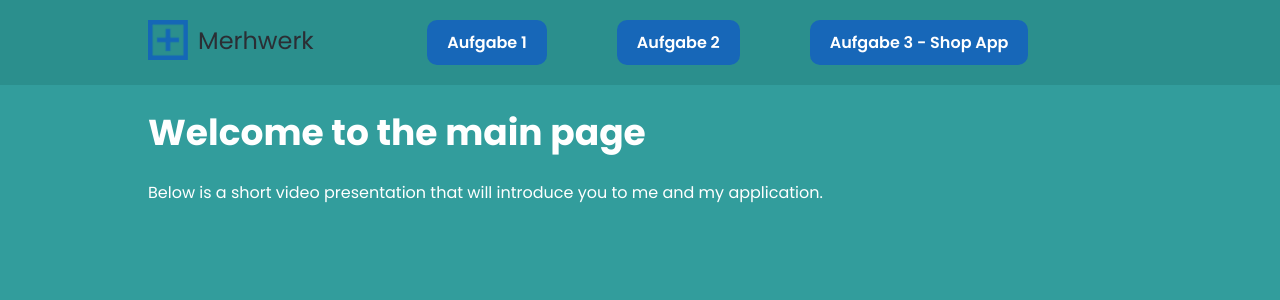
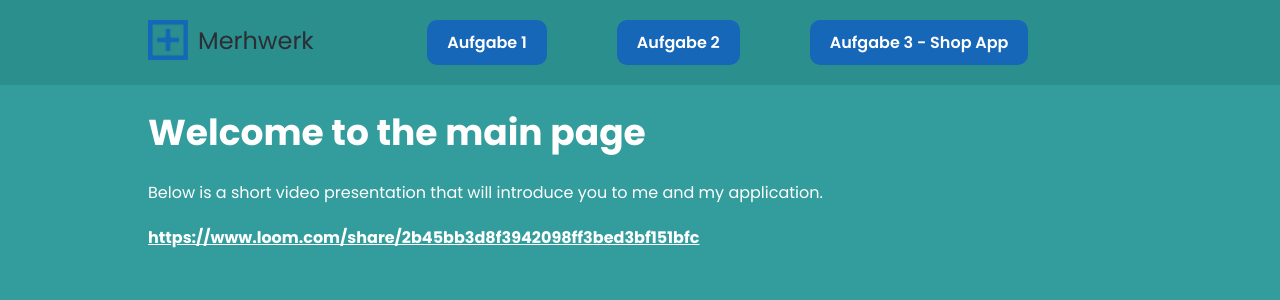
Before and after one commit to van-yog/mehrwerk, a React (Create React App) app: page / in a window 1280 px wide. Shown: the top 300 px of the page. Built offline with nearby package versions, Linux system fonts and the light colour scheme.

Commit message:
app styles to main page

```diff
--- a/src/assets/styles/Main.scss
+++ b/src/assets/styles/Main.scss
@@ -22,3 +22,4 @@
 @import './pages/aufgabe-2/';
 @import './pages/shops/';
 @import './pages/shop/';
+@import './pages/main_page';
--- /dev/null
+++ b/src/assets/styles/pages/_main_page.scss
@@ -0,0 +1,15 @@
+.main_page {
+  &__link {
+    font-weight: bold;
+    color: white;
+    text-decoration: underline !important;
+    @include transition;
+
+    &:hover {
+      color: #0959aa;
+    }
+    &_wrapper {
+      margin-top: 20px;
+    }
+  }
+}
--- a/src/pages/MaingPage/MainPage.js
+++ b/src/pages/MaingPage/MainPage.js
@@ -3,11 +3,20 @@ import Hero from '../../components/Hero';
 
 const MainPage = () => {
   return (
-    <div>
+    <div className="main_page">
       <Hero
         title="Welcome to the main page"
         text="Below is a short video presentation that will introduce you to me and my application."
       />
+      <div className="main_page__link_wrapper">
+        <a
+          className="main_page__link"
+          href="https://www.loom.com/share/2b45bb3d8f3942098ff3bed3bf151bfc"
+          rel="noopener noreferrer"
+        >
+          https://www.loom.com/share/2b45bb3d8f3942098ff3bed3bf151bfc
+        </a>
+      </div>
     </div>
   );
 };
```
